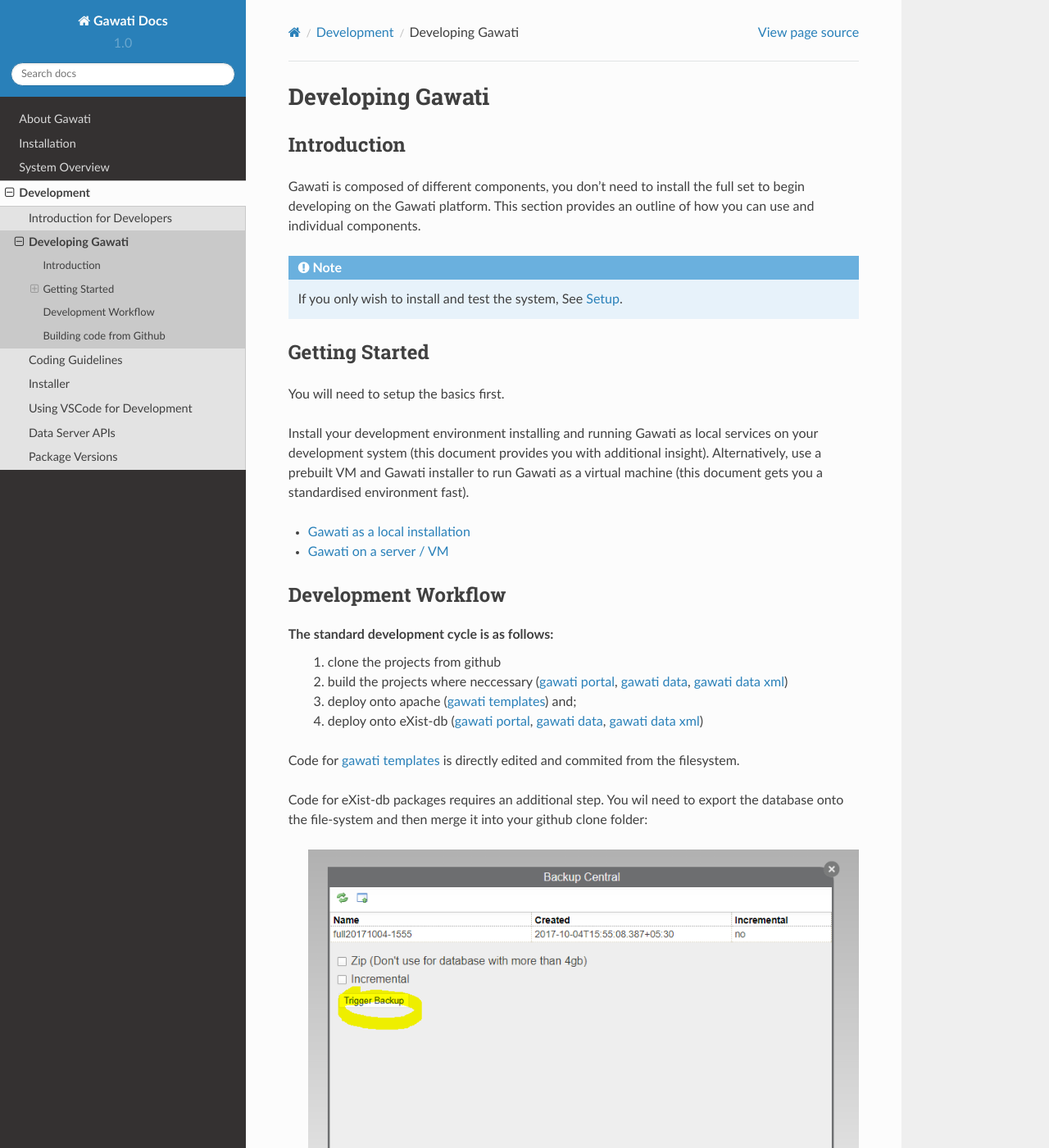
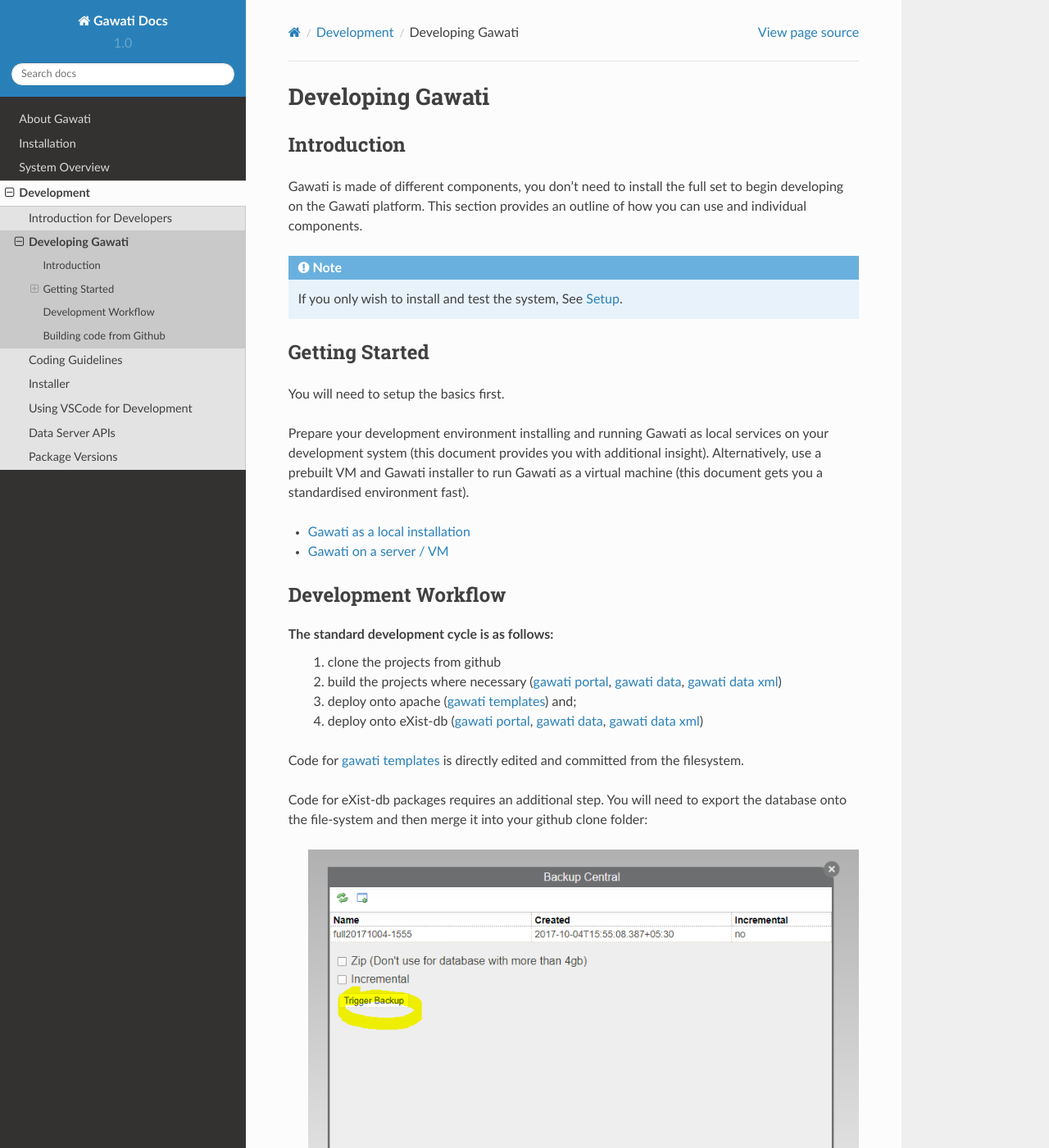
Before and after one commit to gawati/gawati-docs, a Sphinx documentation site: the page built from docs/source/development/dev-env.rst, in a window 1280 px wide and 1400 px high. Shown: the whole window at 82% size. Built offline with Sphinx 7.4.7 and the Read the Docs theme 2.0.0, drawn with Linux system fonts in a browser that asks for light colours.

Commit message:
Spellchecker fixes

```diff
--- a/docs/source/development/dev-env.rst
+++ b/docs/source/development/dev-env.rst
@@ -6,7 +6,7 @@ Developing Gawati
 Introduction
 ************
 
-Gawati is composed of different components, you don't need to install the full set to begin developing on the Gawati platform.  This section provides an outline of how you can use and individual components.
+Gawati is made of different components, you don't need to install the full set to begin developing on the Gawati platform.  This section provides an outline of how you can use and individual components.
 
 
 .. note::
@@ -18,7 +18,7 @@ Getting Started
 
 You will need to setup the basics first.
 
-Install your development environment installing and running Gawati as local services on your development system (this document provides you with additional insight).
+Prepare your development environment installing and running Gawati as local services on your development system (this document provides you with additional insight).
 Alternatively, use a prebuilt VM and Gawati installer to run Gawati as a virtual machine (this document gets you a standardised environment fast).
 
 .. toctree::
@@ -34,13 +34,13 @@ Development Workflow
 
 The standard development cycle is as follows:
   1. clone the projects from github
-  2. build the projects where neccessary (`gawati portal`_, `gawati data`_, `gawati data xml`_)
+  2. build the projects where necessary (`gawati portal`_, `gawati data`_, `gawati data xml`_)
   3. deploy onto apache (`gawati templates`_) and;
   4. deploy onto eXist-db (`gawati portal`_, `gawati data`_, `gawati data xml`_)
 
-Code for `gawati templates`_ is directly edited and commited from the filesystem.
+Code for `gawati templates`_ is directly edited and committed from the filesystem.
 
-Code for eXist-db packages requires an additional step. You wil need to export the database onto the file-system and then merge it into your github clone folder:
+Code for eXist-db packages requires an additional step. You will need to export the database onto the file-system and then merge it into your github clone folder:
 
   .. figure:: ./_images/exist-backup.png
    :alt: eXist backup
```
